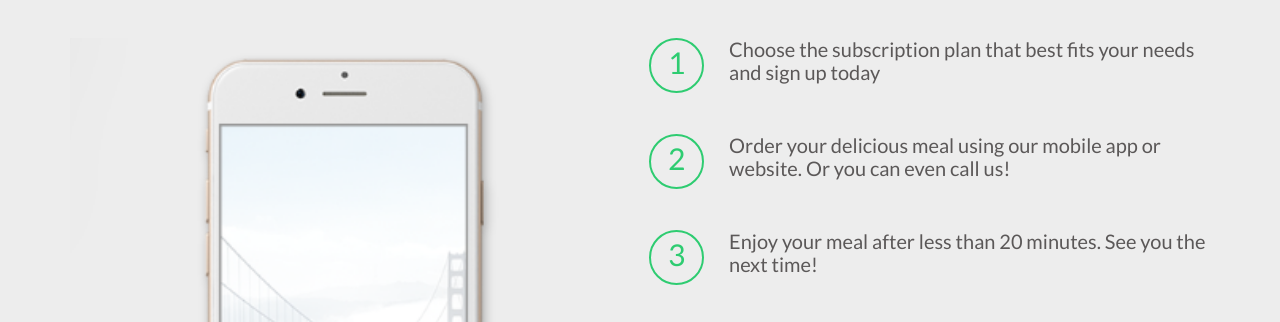
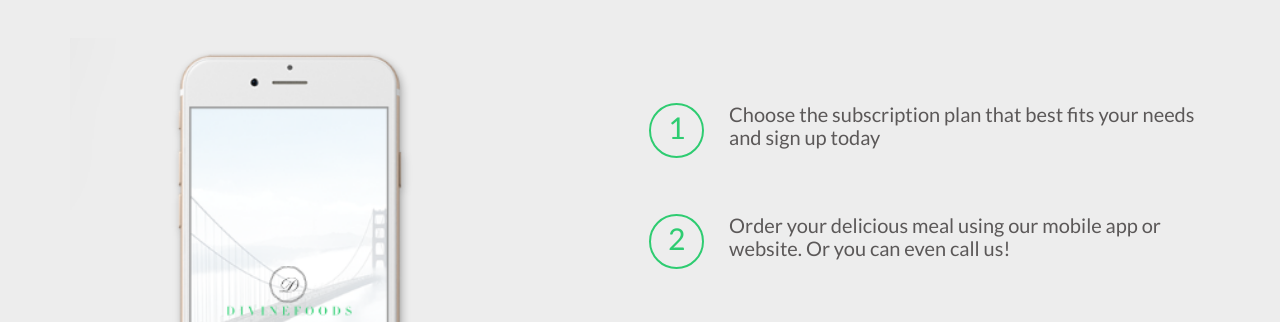
Before and after one commit to marinov98/divine-and-healthy-foods, a plain HTML site: page index.html in a window 1280 px wide. Shown: the part 2168-2490 px from the top of the page. Drawn offline with nearby package versions, Linux system fonts and the light colour scheme.

Commit message:
pictures aligned

```diff
--- a/resources/css/style.css
+++ b/resources/css/style.css
@@ -343,10 +343,11 @@ header {
 }
 
 .app-screen {
-  width: 100%;
+  width: 80%;
 }
 
 .work-step {
+  margin-top   : 65px;
   margin-bottom: 50px;
 }
 
```
